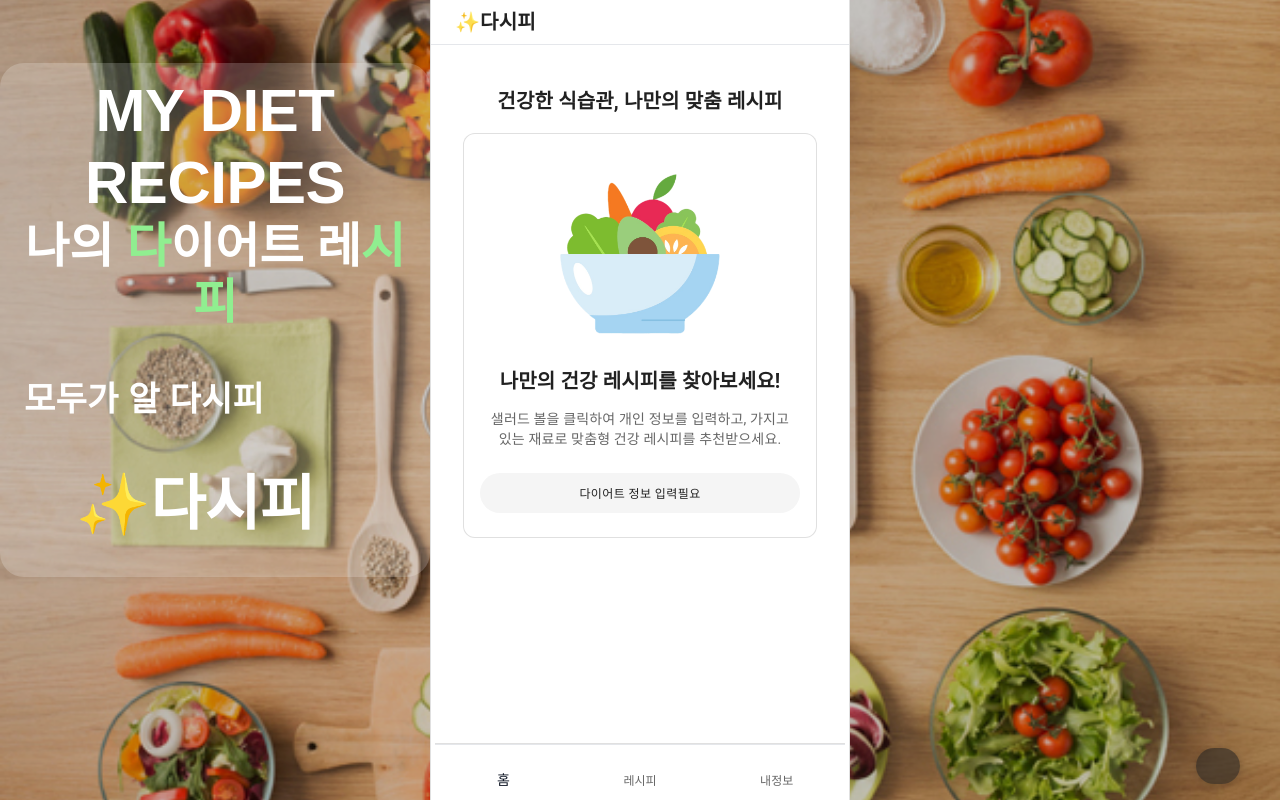
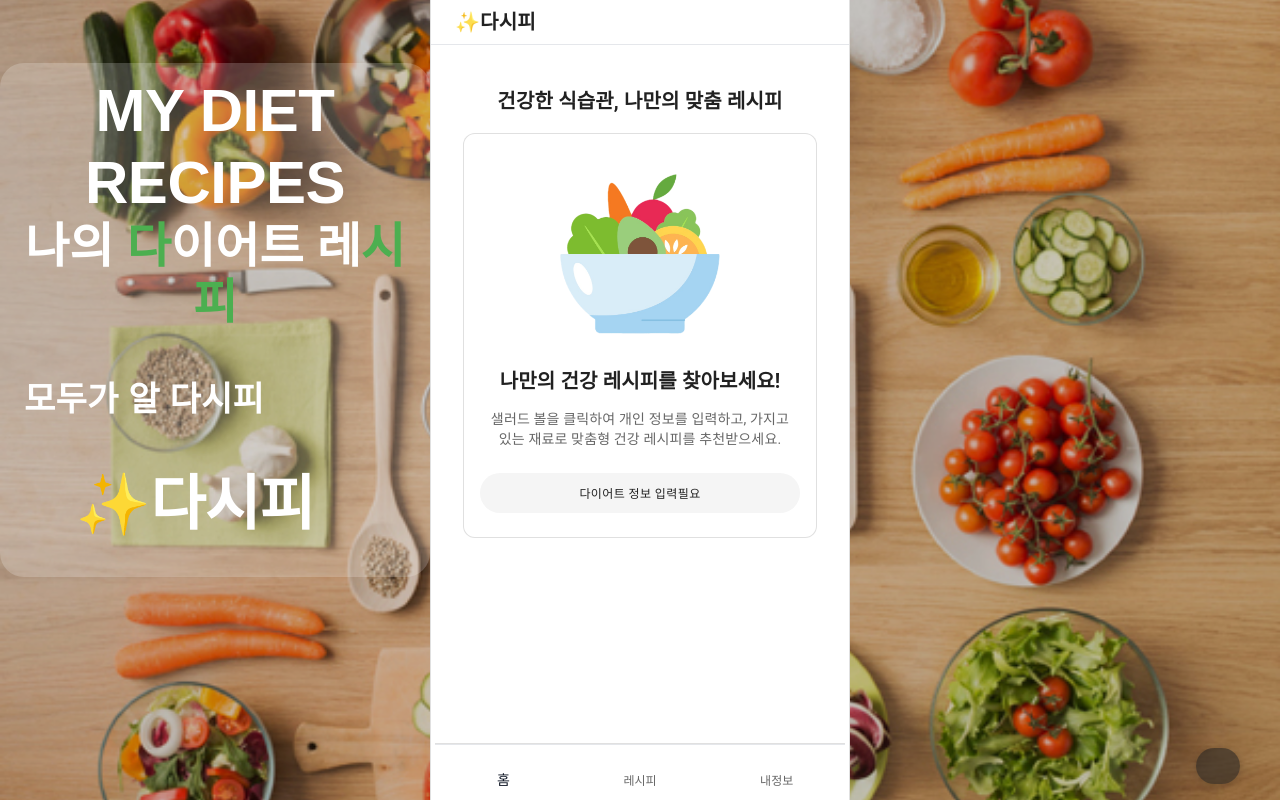
Before and after one commit to jeffyun3061/my-diet-recipes, a Next.js app in the folder frontend/: page / in a window 1280 px wide. Built offline with nearby package versions, Linux system fonts and the light colour scheme; some icons are missing; a web font is replaced by a local one.

Commit message:
폰트 색상 변경

```diff
--- a/frontend/components/BackgroundVideoWithControls.tsx
+++ b/frontend/components/BackgroundVideoWithControls.tsx
@@ -6,6 +6,7 @@ import PauseIcon from "@mui/icons-material/Pause";
 import VolumeOffIcon from "@mui/icons-material/VolumeOff";
 import VolumeUpIcon from "@mui/icons-material/VolumeUp";
 import { useRef, useState, useEffect } from "react";
+import { green } from "@mui/material/colors";
 import { Gaegu } from "next/font/google";
 
 const gamjaFlower = Gaegu({
@@ -219,11 +220,11 @@ export default function BackgroundVideoWithControls() {
             }}
           >
             나의{" "}
-            <Box component="span" sx={{ color: "lightgreen" }}>
+            <Box component="span" sx={{ color: green[500] }}>
               다
             </Box>
             이어트 레
-            <Box component="span" sx={{ color: "lightgreen" }}>
+            <Box component="span" sx={{ color: green[500] }}>
               시피
             </Box>
           </Typography>
```
